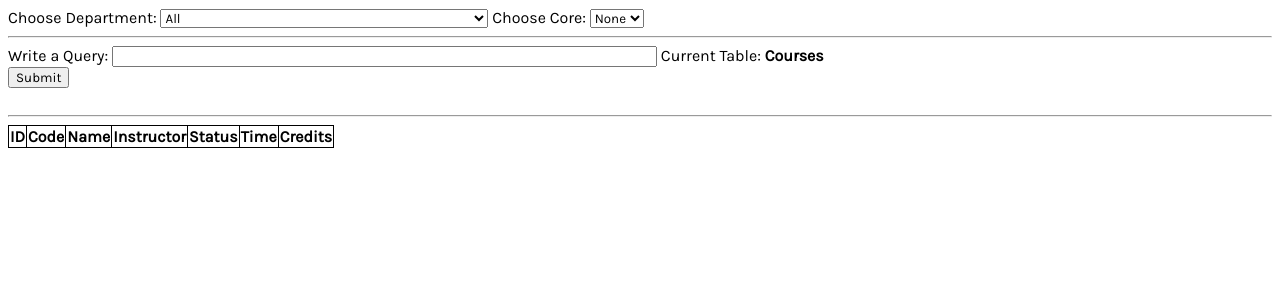
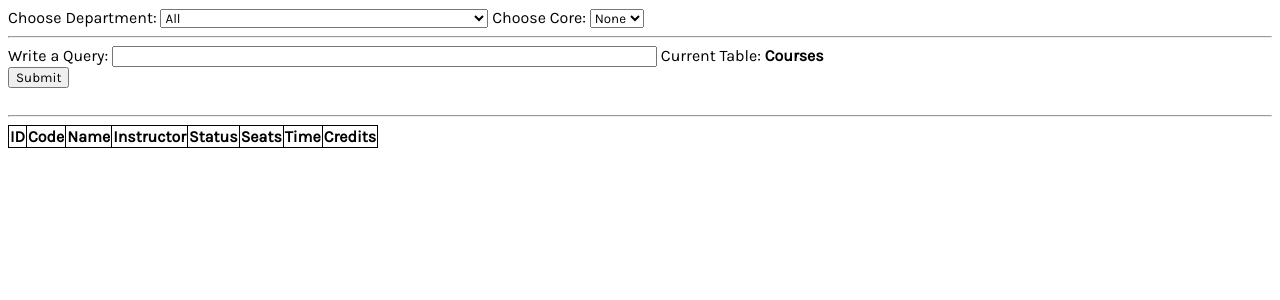
Before and after one commit to clbx/Database-Project, a Flask app: page / in a window 1280 px wide. Shown: the top 300 px of the page. Run offline with Flask 2, Linux system fonts and the light colour scheme; lists and menus that the app fills with data are empty; parts of the project's set-up code (start-up, migrations or seed data) failed here and were passed over.

Commit message:
Fixed mislabel

```diff
--- a/FrontEnd/templates/index.html
+++ b/FrontEnd/templates/index.html
@@ -81,6 +81,7 @@
       <th>Name</th>
       <th>Instructor</th>
       <th>Status</th>
+      <th>Seats</th>
       <th>Time</th>
       <th>Credits</th>
     </tr>
@@ -93,6 +94,7 @@
         <td>{{ data[i][4]}}</td>
         <td>{{ data[i][5]}}</td>
         <td>{{ data[i][6]}}</td>
+        <td>{{ data[i][7]}}</td>
       </tr>
     {% endfor %}
   </table>
```
Also changed, not shown: 1 other file.
